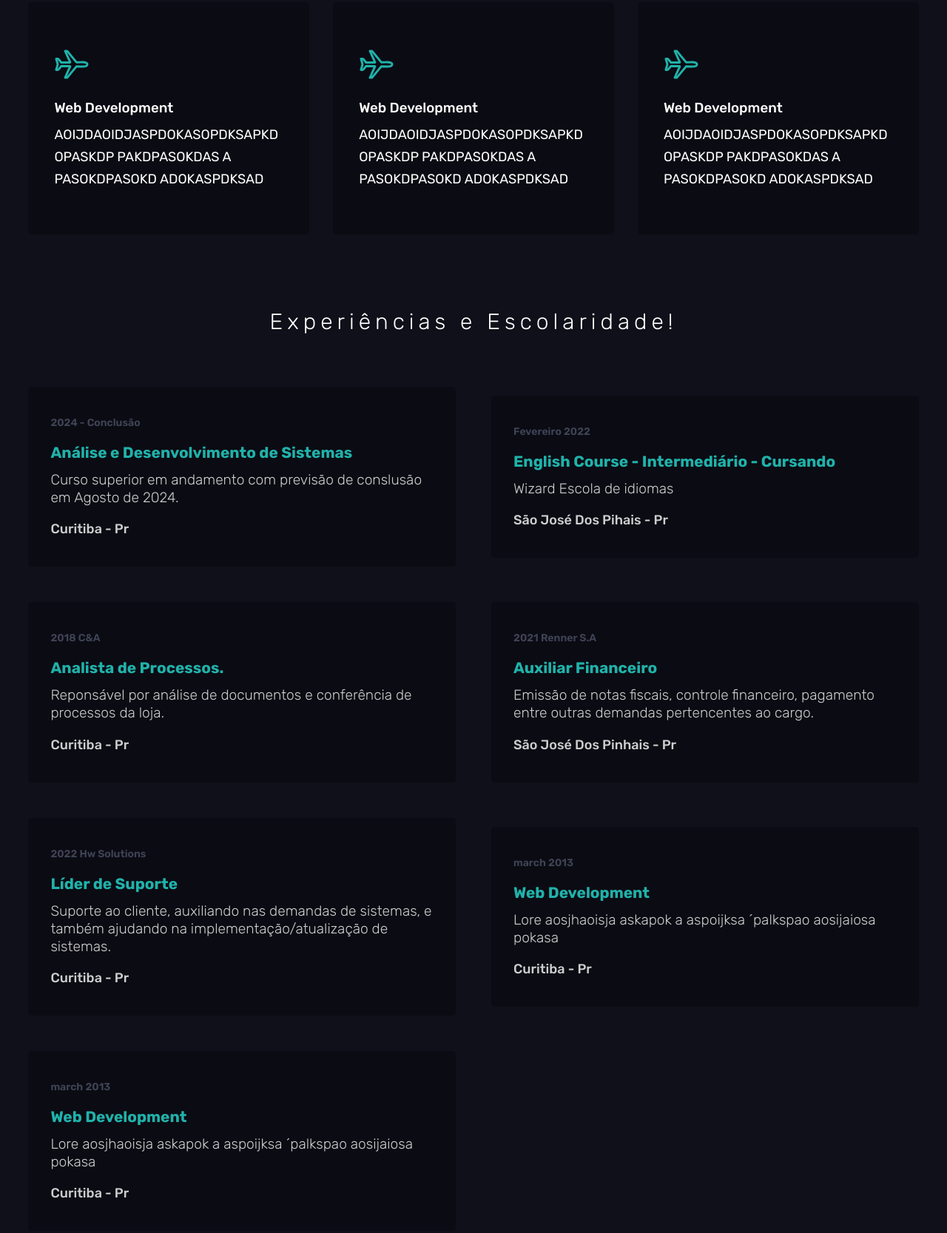
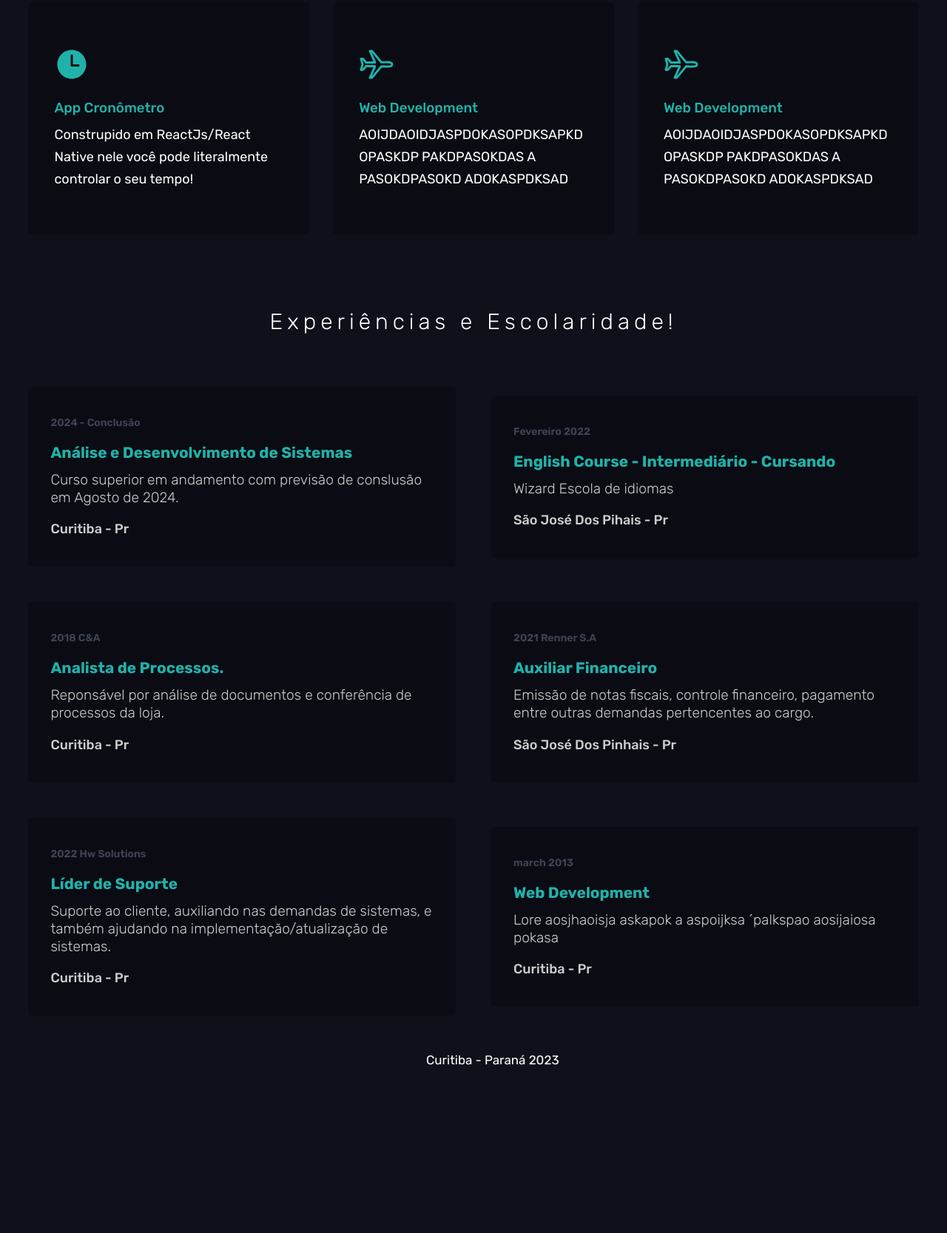
Before and after one commit to RanCwb/MyPortifolio, a plain HTML site: page index.html in a window 1280 px wide. Shown: the part 1985-3652 px from the top of the page at 74% size. After the commit the page ends 3478 px from the top, so only its background shows below. Drawn offline with nearby package versions, Linux system fonts and the light colour scheme; a web font is replaced by a local one.

Commit message:
new changes

```diff
--- a/index.html
+++ b/index.html
@@ -35,7 +35,7 @@
                 <h1>Ranathan Henrique</h1>
                 <h6>& sou desenvolvedor <span>Junior</span></h6>
                 <p> Apaixonado por tecnologias disposto a mudar a vida das pessoas através do desenvolvimento!</p>
-                <a href="#"  class="btn">Download Cv </a>
+                <a href="arquivos/curriculo Ranathan.pdf"  id="cv" class="btn">Download Cv </a>
             </div>
 
             <div class="home-img">
@@ -54,7 +54,7 @@
                 <h2>Desenvolvedor Junior buscando sua primeira oportunidade no mercado de trabalho!</h2>
                 <p>Olá, tudo bem? Me chamo Ranathan e tenho 23 anos. Atualmente estou no terceiro período da faculdade de
                 análise e desenvolvimento de sistemas. Estou á procura de ingressar no mercado de tecnologia, com vários projetos
-                disponíveis para avaliação, tenho conhecimentos nas seguintes tecnologias:<span class="spwn"> ReactJs </span>, <span class="jss">JavaScript</span>, <span class="rn">React Native </span>,<span class="hts"> HTML</span>,<span class="cxx"> CSS</span>
+                disponíveis para avaliação, tenho conhecimentos nas seguintes tecnologias:<span class="spwn"> ReactJs </span>, <span class="jss">JavaScript</span>, <span class="rn">React Native </span>,<span class="hts"> HTML</span>,<span class="cxx"> CSS</span>,
                 <span class="mg">MongoDB</span>, <span class="tsx"> TypeScript</span>,<span class="fsb">FireBase </span>& <span class="psg">PostGres</span>.
                 Estou à procura de novos desafios no mercado de trabalho, procuro sempre aperfeiçoar meus conhecimentos, sou dedicado, concentrado e
                 cheio de vontade.
@@ -66,7 +66,7 @@
                 </div>
 
                 <div class="main-btn">
-                    <a href="#"  class="btn">Linkedin</a>
+                    <a href="#" id="linkedin"  class="btn">Linkedin</a>
                     <a href="#" id="github"  class="btn">Git GitHub</a>
                 </div>
             </div>
@@ -100,9 +100,9 @@
 
                 </div>
                 <div class="row">
-                    <ion-icon class="icon" name="airplane-outline"></ion-icon>
-                    <h3>Web Development</h3>
-                    <p>AOIJDAOIDJASPDOKASOPDKSAPKDOPASKDP PAKDPASOKDAS A PASOKDPASOKD ADOKASPDKSAD </p>
+                    <ion-icon class="icon" name="time"></ion-icon>
+                    <h3>App Cronômetro</h3>
+                    <p>Construpido em ReactJs/React Native nele você pode literalmente controlar o seu tempo!</p>
                 </div>
                 <div class="row">
                     <ion-icon class="icon" name="airplane-outline"></ion-icon>
@@ -165,15 +165,18 @@
                     <p> Lore aosjhaoisja askapok a aspoijksa ´palkspao aosijaiosa pokasa</p>
                     <h5>Curitiba - Pr</h5>
                 </div>
-                <div class="box">
-                    <h6> march 2013</h6>
-                    <h4>Web Development</h4>
-                    <p> Lore aosjhaoisja askapok a aspoijksa ´palkspao aosijaiosa pokasa</p>
-                    <h5>Curitiba - Pr</h5>
-                </div>
+
             </div>
 
         </section>
+
+        <footer class="fut">
+
+           <h5 class="futh3">Curitiba - Paraná 2023</h5>
+
+        </footer>
+
+
 
 
 <script src="https://unpkg.com/scrollreveal"></script>
--- a/script.js
+++ b/script.js
@@ -6,6 +6,7 @@ menu.onclick = () =>{
 
     menu.classList.toggle('bx-x')
     navbar.classList.toggle('active')
+
 
 }
 
@@ -35,6 +36,15 @@ open.reveal('.about, .services, .resume, ',{delay:200, origin:'top'})
     window.open('https://github.com/RanCwb')
 }
 
+let linkedin = document.getElementById('linkedin')
+
+    linkedin.onclick = function () {
+
+        window.open('https://www.linkedin.com/in/ranathan-henrique-38ab5626b/')
+    }
+
+
+
 
 let  cash = document.getElementById('cash')
 
--- a/styles.css
+++ b/styles.css
@@ -291,13 +291,30 @@ color: var(--2and-main-color);
     margin-bottom: 20px;
 
 }
+.fut{
+
+
+    width: 100%;
+    height: 70px;
+
+}
+.fut h5{
+
+
+    position: absolute;
+    justify-content: center;
+    align-items: center;
+    margin-left: 45%;
+    font-weight: normal;
+    font-size:17px;
+}
 
 .row h3{
 
     font-size: 1.25;
     font-weight: 500 ;
     margin-bottom: 10px;
-    color: var(--text-color);
+    color: var(--main-color);
 
 }
 .row p{
```
Also changed, not shown: 1 other file.
